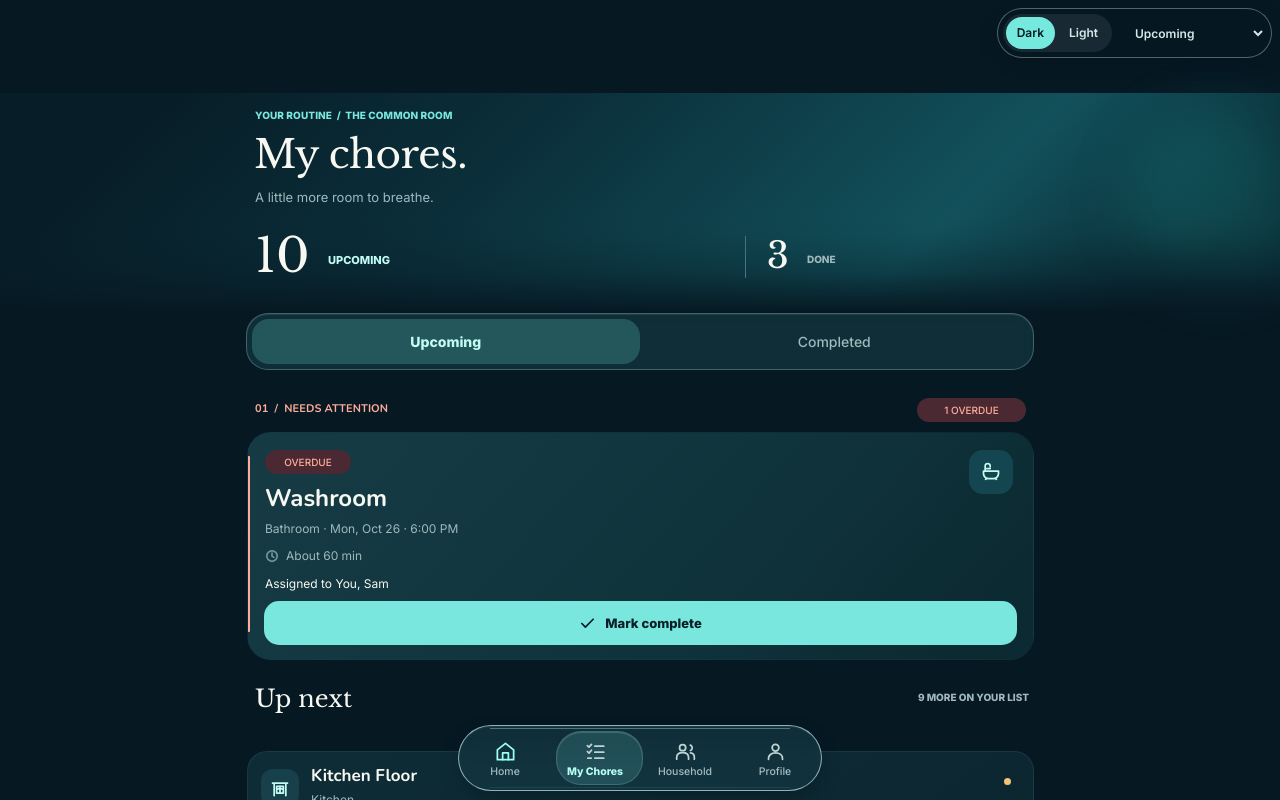
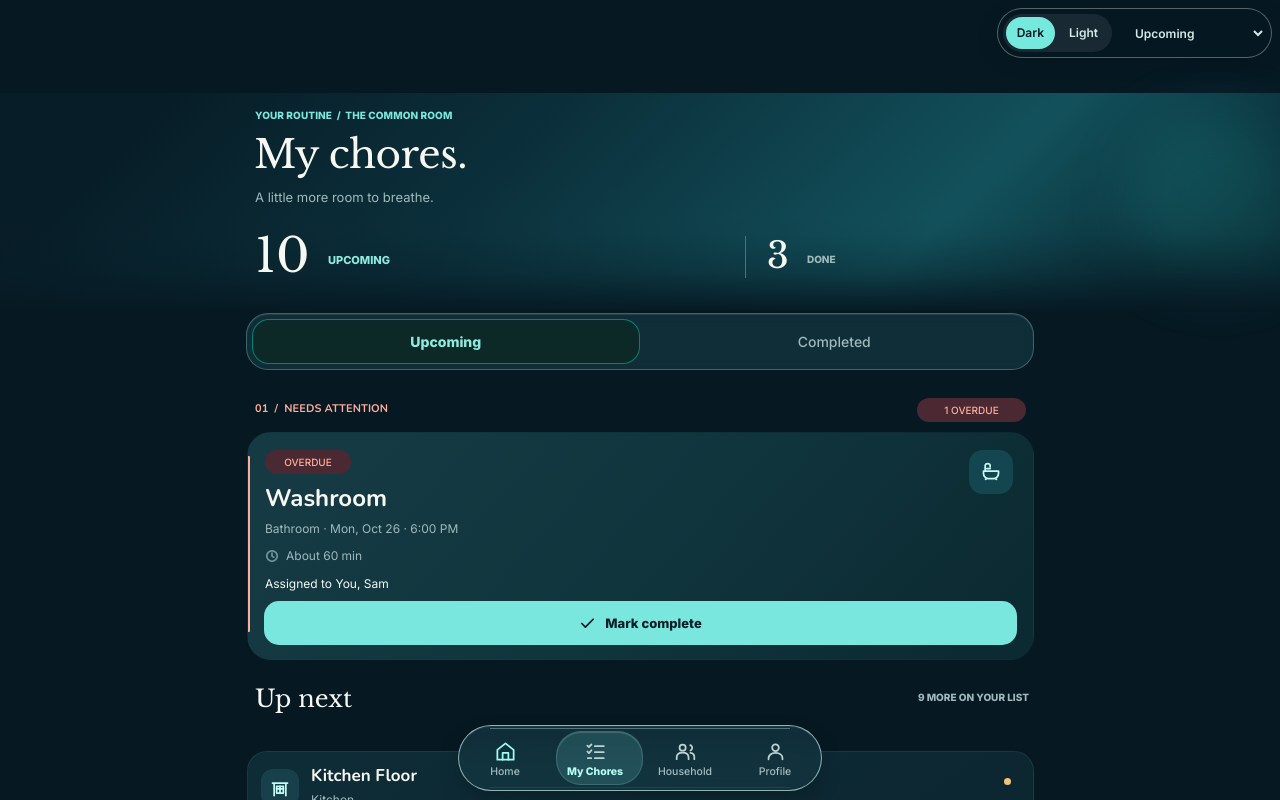
Before and after one commit to DkFarhan/DirtyDuty, a Next.js app in the folder frontend/: page /design-preview/my-chores in a window 1280 px wide. Built offline with nearby package versions, Linux system fonts and the light colour scheme.

Commit message:
fix: isolate My Chores tab styles across themes

```diff
--- a/frontend/components/chore-sync/redesign/my-chores-screen-view.module.css
+++ b/frontend/components/chore-sync/redesign/my-chores-screen-view.module.css
@@ -6,9 +6,9 @@
   --accent: #79e7de;
   --tabs-surface: rgb(22 59 68 / 63%);
   --tabs-border: rgb(152 209 206 / 33%);
-  --selected-tab: rgb(102 217 206 / 24%);
-  --selected-tab-border: transparent;
-  --selected-tab-text: #c2fcf4;
+  --selected-tab: oklch(0.26 0.035 190);
+  --selected-tab-border: oklch(0.62 0.12 185 / 75%);
+  --selected-tab-text: oklch(0.88 0.09 185);
   --unselected-tab-text: #9fb9bd;
   --overdue: #ffad9a;
   --overdue-surface: #4a2933;
@@ -411,6 +411,12 @@
   font-weight: 700;
 }
 
+.screen .tabs .tab[aria-selected="true"] {
+  border-color: var(--selected-tab-border) !important;
+  background: var(--selected-tab) !important;
+  color: var(--selected-tab-text) !important;
+}
+
 .tab:focus-visible,
 .inlineCompleteButton:focus-visible,
 .attentionCompleteButton:focus-visible,
```
Also changed, not shown: 1 other file (tests, documents, lock files or other folders).
